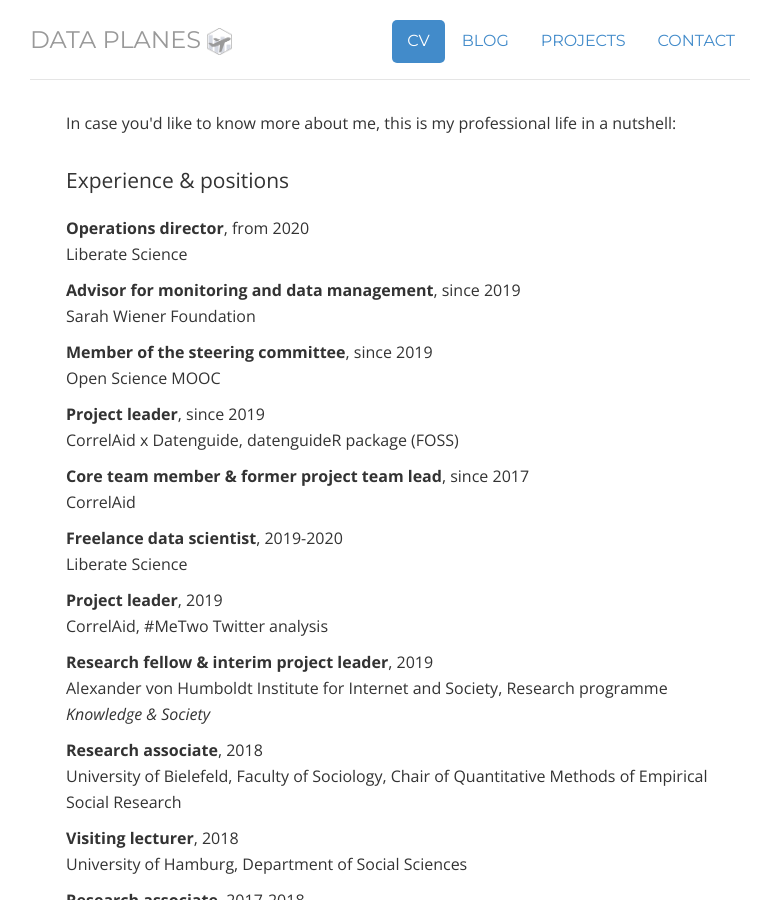
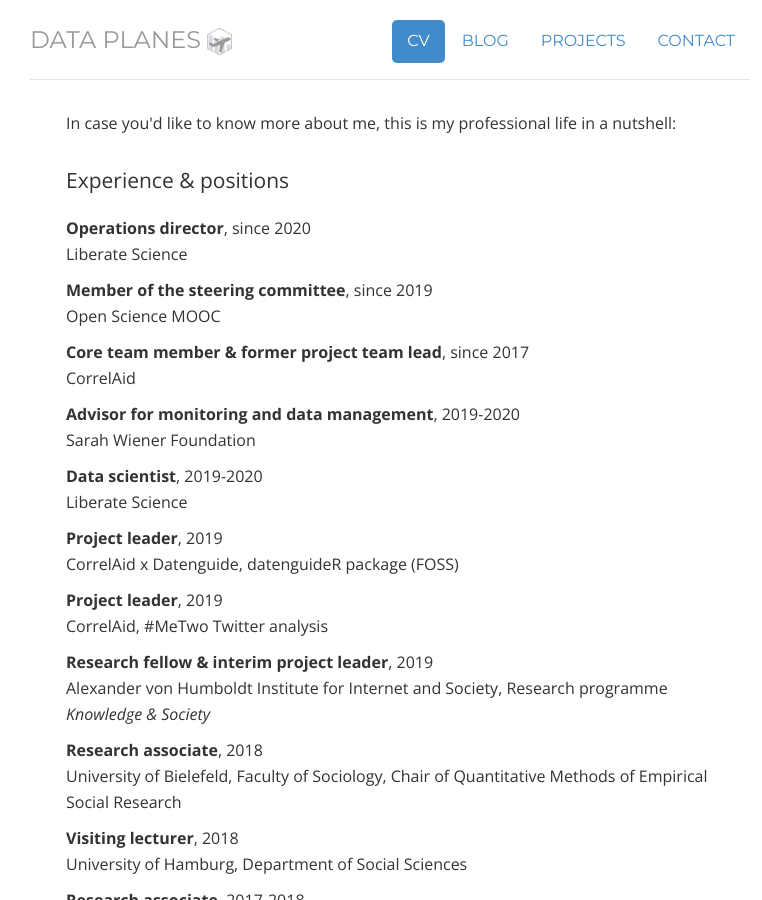
Before and after one commit to lhehnke/lhehnke.github.io, a Jekyll site: the page built from cv/index.html, in a window 1280 px wide and 900 px high. Shown: the whole window, without its empty margins (250-1012 px from the left). Built offline with Jekyll 4.4.1, drawn with Linux system fonts in a browser that asks for light colours; nearby versions of some CDN libraries.

Commit message:
Update CV

```diff
--- a/cv/index.html
+++ b/cv/index.html
@@ -20,23 +20,23 @@
 <!--    <p><strong> Affiliated researcher</strong>, since 2019<br>
 				Institute for Globally Distributed Open Research and Education (IGDORE) </p> -->
 
-    <p><strong> Operations director</strong>, from 2020<br>
+    <p><strong> Operations director</strong>, since 2020<br>
 				Liberate Science</p>
-
-    <p><strong> Advisor for monitoring and data management</strong>, since 2019<br>
-				Sarah Wiener Foundation</p>
 
     <p><strong> Member of the steering committee</strong>, since 2019<br>
 				Open Science MOOC</p>
 
-    <p><strong> Project leader</strong>, since 2019<br>
-				CorrelAid x Datenguide, datenguideR package (FOSS)</p>
-
     <p><strong> Core team member & former project team lead</strong>, since 2017<br>
 				CorrelAid </p>
 
-    <p><strong> Freelance data scientist</strong>, 2019-2020<br>
+    <p><strong> Advisor for monitoring and data management</strong>, 2019-2020<br>
+				Sarah Wiener Foundation</p>
+
+    <p><strong> Data scientist</strong>, 2019-2020<br>
 				Liberate Science </p>
+
+    <p><strong> Project leader</strong>, 2019<br>
+				CorrelAid x Datenguide, datenguideR package (FOSS)</p>
 
     <p><strong> Project leader</strong>, 2019<br>
 				CorrelAid, #MeTwo Twitter analysis </p>
```
